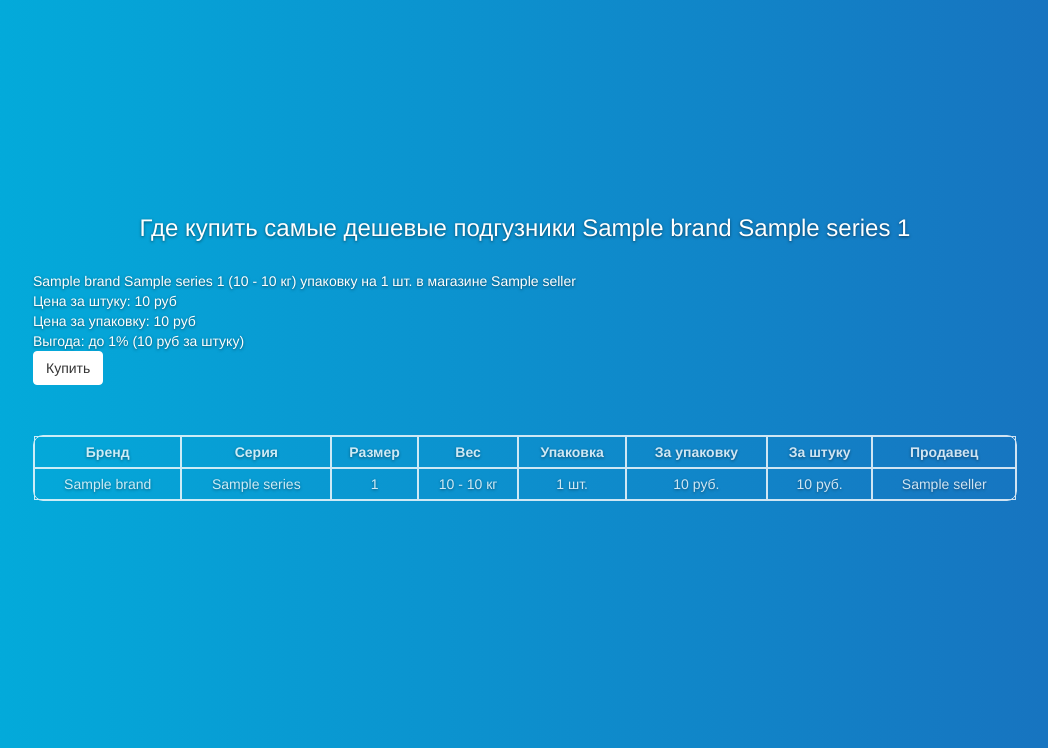
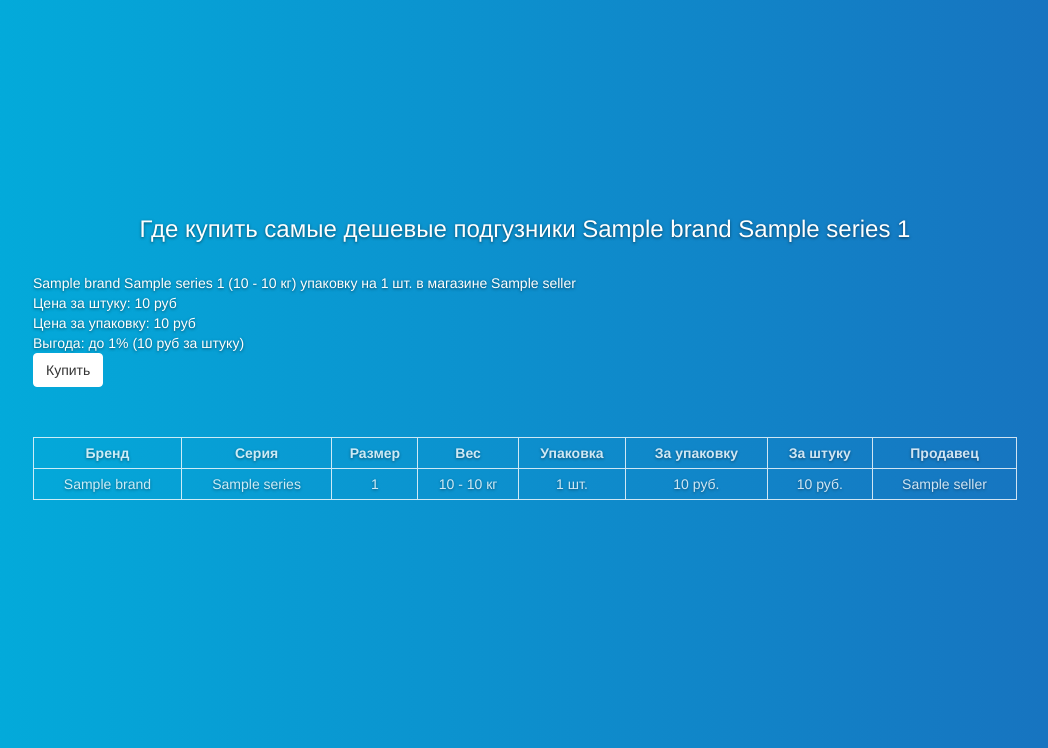
Before and after one commit to asorokoumov/compare, a Django app: template diapers/templates/diapers/products.html in a window 1280 px wide. Shown: the part 52-800 px from the top of the page, without its empty margins (115-1163 px from the left). Run offline with Django 3.2, Linux system fonts and the light colour scheme; the template is opened without the code that fills it: most values are stand-ins (such as "Sample title", 1, 10 or a date in 2020); some libraries are stand-ins or nearby versions.

Commit message:
Fix double border for table

```diff
--- a/diapers/static/diapers/css/cover_product.css
+++ b/diapers/static/diapers/css/cover_product.css
@@ -217,7 +217,7 @@ table {
     border-radius: 10px;
     opacity: 0.8;
     border: 1px solid white;
-    border-collapse: separate;
+    border-collapse: collapse;
     line-height: 30px;
 
 }
```
